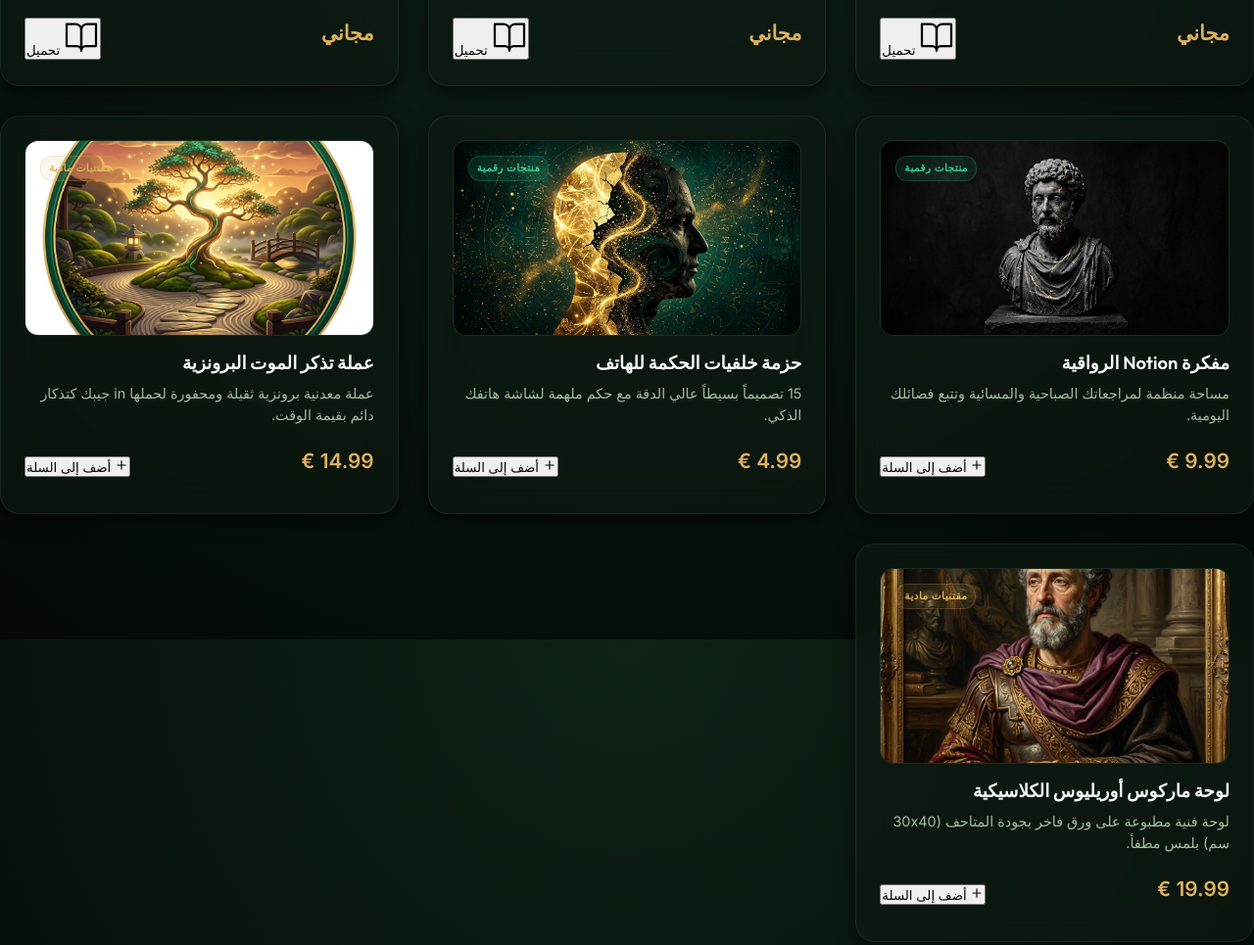
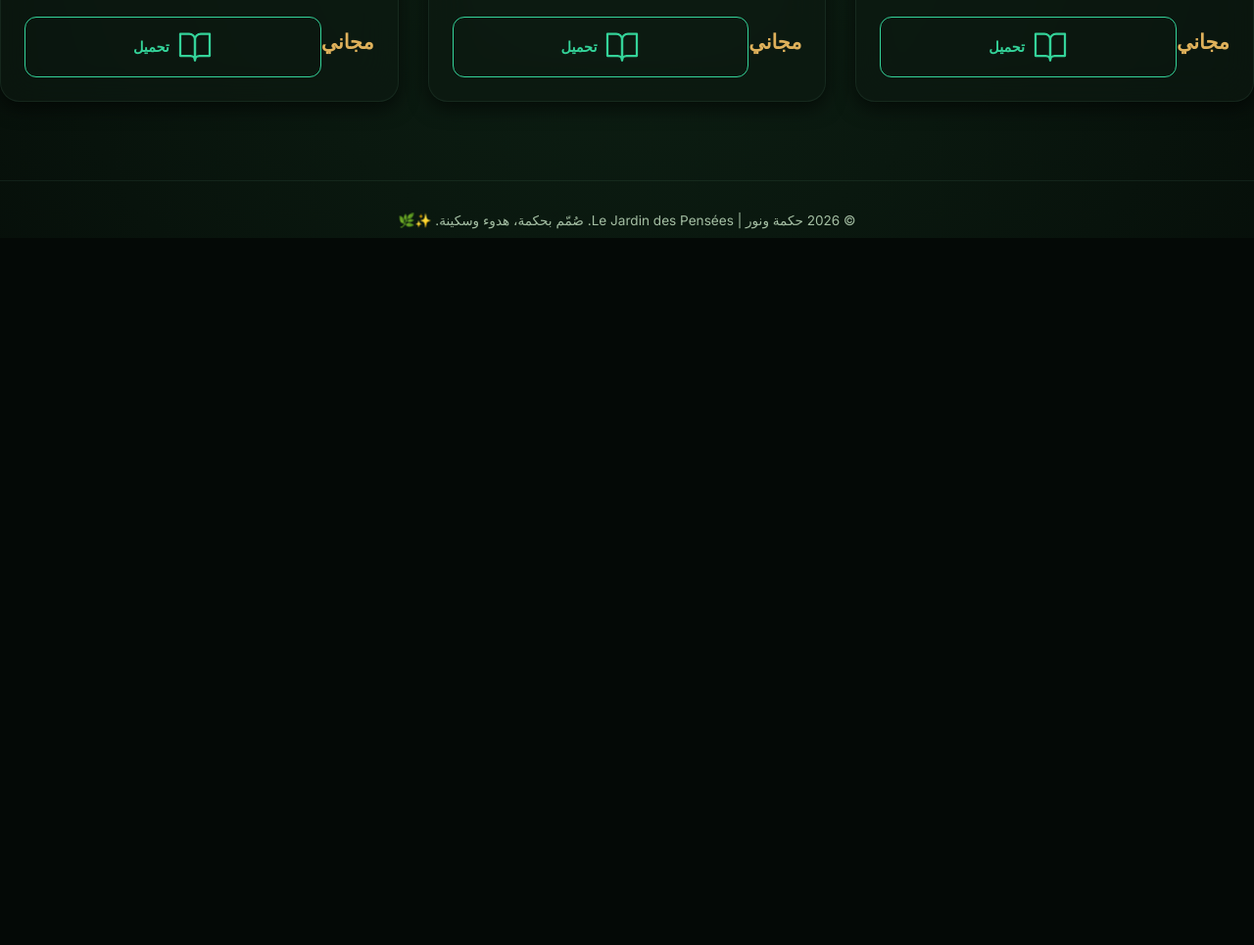
Before and after one commit to hikmamind/jardin-des-pensees, a website with bundled scripts: page shop/index.html in a window 1280 px wide. Shown: the part 947-1912 px from the top of the page at 98% size. After the commit the page ends 1190 px from the top, so only its background shows below. Built offline with nearby package versions, Linux system fonts and the light colour scheme.

Commit message:
Remove paid items, hide cart icon, and fix styling for direct download button in shop

```diff
--- a/shop/index.html
+++ b/shop/index.html
@@ -175,7 +175,7 @@
           </button>
 
           <!-- Shopping Cart Trigger -->
-          <button class="cart-icon-wrapper" id="cartToggleBtn" aria-label="Voir le panier">
+          <button class="cart-icon-wrapper" id="cartToggleBtn" aria-label="Voir le panier" style="display: none;">
             <svg viewBox="0 0 24 24" width="20" height="20" fill="none" stroke="currentColor" stroke-width="2" stroke-linecap="round" stroke-linejoin="round">
               <circle cx="9" cy="21" r="1"></circle>
               <circle cx="20" cy="21" r="1"></circle>
--- a/shop/shop_v2.js
+++ b/shop/shop_v2.js
@@ -132,11 +132,7 @@ function getProducts() {
   return [
     { id: 'prod_marc_aurele_pdf', type: 'digital', price: 0.00, icon: 'book-open', image: '../stoicisme-roof.jpg', titleFr: 'E-book Marc Aurèle (PDF)', titleEn: 'Marcus Aurelius E-book (PDF)', titleAr: 'كتاب ماركوس أوريليوس (PDF)', descFr: 'Le livre PDF complet de Marc Aurèle avec le guide stoïcien et les exercices pratiques.', descEn: 'The complete PDF book of Marcus Aurelius with the Stoic guide and practical exercises.', descAr: 'كتاب إلكتروني كامل بصيغة PDF يحتوي على دليل الرواقية الكامل والتمارين التطبيقية لماركوس أوريليوس.' },
     { id: 'prod_schopenhauer', type: 'digital', price: 0.00, icon: 'book-open', image: '../thinkers/images/schopenhauer.jpg', titleFr: '20 Citations de Schopenhauer', titleEn: '20 Quotes of Schopenhauer', titleAr: '20 اقتباساً لآرثر شوبنهاور', descFr: 'E-book contenant 20 citations phares avec explications détaillées, leçons et questions de réflexion.', descEn: 'Ebook containing 20 key quotes with detailed explanations, lessons, and reflection questions.', descAr: 'كتاب إلكتروني يحتوي على 20 اقتباساً مختارة مع الشرح والدروس وأسئلة التأمل.' },
-    { id: 'prod_guide', type: 'digital', price: 0.00, icon: 'book-open', image: '../stoicisme-modern.jpg', titleFr: 'Guide Stoïcien Complet', titleEn: 'Complete Stoic Guide', titleAr: 'دليل الرواقية الكامل', descFr: 'Un guide de 50 pages sur l\'art de la citadelle intérieure et la maîtrise des peurs.', descEn: 'A 50-page guide on the art of the inner citadel and conquering fears.', descAr: 'دليل شامل من 50 صفحة عن فن بناء قلعة العقل والتغلب على المخاوف.' },
-    { id: 'prod_notion', type: 'digital', price: 9.99, icon: 'book', image: '../stoicisme-modern.jpg', titleFr: 'Journal Notion Stoïcien', titleEn: 'Stoic Notion Journal', titleAr: 'مفكرة Notion الرواقية', descFr: 'Un espace structuré pour vos bilans matin/soir et le suivi de vos vertus quotidiennes.', descEn: 'A structured space for morning/evening reviews and tracking daily virtues.', descAr: 'مساحة منظمة لمراجعاتك الصباحية والمسائية وتتبع فضائلك اليومية.' },
-    { id: 'prod_wallpaper', type: 'digital', price: 4.99, icon: 'image', image: '../carl-jung-shadow.jpg', titleFr: 'Pack de Fonds d\'écran Sagesse', titleEn: 'Wisdom Wallpaper Pack', titleAr: 'حزمة خلفيات الحكمة للهاتف', descFr: '15 designs minimalistes haute définition avec citations inspirantes pour votre téléphone.', descEn: '15 high-definition minimalist designs with inspiring quotes for your phone.', descAr: '15 تصميماً بسيطاً عالي الدقة مع حكم ملهمة لشاشة هاتفك الذكي.' },
-    { id: 'prod_coin', type: 'physical', price: 14.99, icon: 'award', image: '../avatar.jpg', titleFr: 'Pièce Memento Mori Bronze', titleEn: 'Bronze Memento Mori Coin', titleAr: 'عملة تذكر الموت البرونزية', descFr: 'Une pièce physique lourde gravée à garder en poche pour se rappeler la valeur du temps.', descEn: 'A heavy physical engraved coin to keep in pocket as a reminder of time\'s value.', descAr: 'عملة معدنية برونزية ثقيلة ومحفورة لحملها in جيبك كتذكار دائم بقيمة الوقت.' },
-    { id: 'prod_posters', type: 'physical', price: 19.99, icon: 'film', image: '../thinkers/images/marcaurele.jpg', titleFr: 'Affiche Marc Aurèle Fine-Art', titleEn: 'Marcus Aurelius Fine-Art Poster', titleAr: 'لوحة ماركوس أوريليوس الكلاسيكية', descFr: 'Impression d\'art sur papier de qualité musée (30x40cm) au fini mat texturé.', descEn: 'Museum-quality fine art print (30x40cm) with textured matte finish.', descAr: 'لوحة فنية مطبوعة على ورق فاخر بجودة المتاحف (30x40 سم) بلمس مطفأ.' }
+    { id: 'prod_guide', type: 'digital', price: 0.00, icon: 'book-open', image: '../stoicisme-modern.jpg', titleFr: 'Guide Stoïcien Complet', titleEn: 'Complete Stoic Guide', titleAr: 'دليل الرواقية الكامل', descFr: 'Un guide de 50 pages sur l\'art de la citadelle intérieure et la maîtrise des peurs.', descEn: 'A 50-page guide on the art of the inner citadel and conquering fears.', descAr: 'دليل شامل من 50 صفحة عن فن بناء قلعة العقل والتغلب على المخاوف.' }
   ];
 }
 
@@ -184,7 +180,7 @@ function populateProducts(category = 'all') {
         <p class="product-desc">${desc}</p>
         <div class="product-footer-row" style="margin-top: auto; display: flex; justify-content: space-between; align-items: center; width: 100%;">
           <span class="product-price">${priceStr}</span>
-          <button class="${btnClass}" data-id="${prod.id}" data-file="${fileName}">
+          <button class="product-btn ${btnClass}" data-id="${prod.id}" data-file="${fileName}">
             ${btnIcon}
             <span>${btnLabel}</span>
           </button>
```
